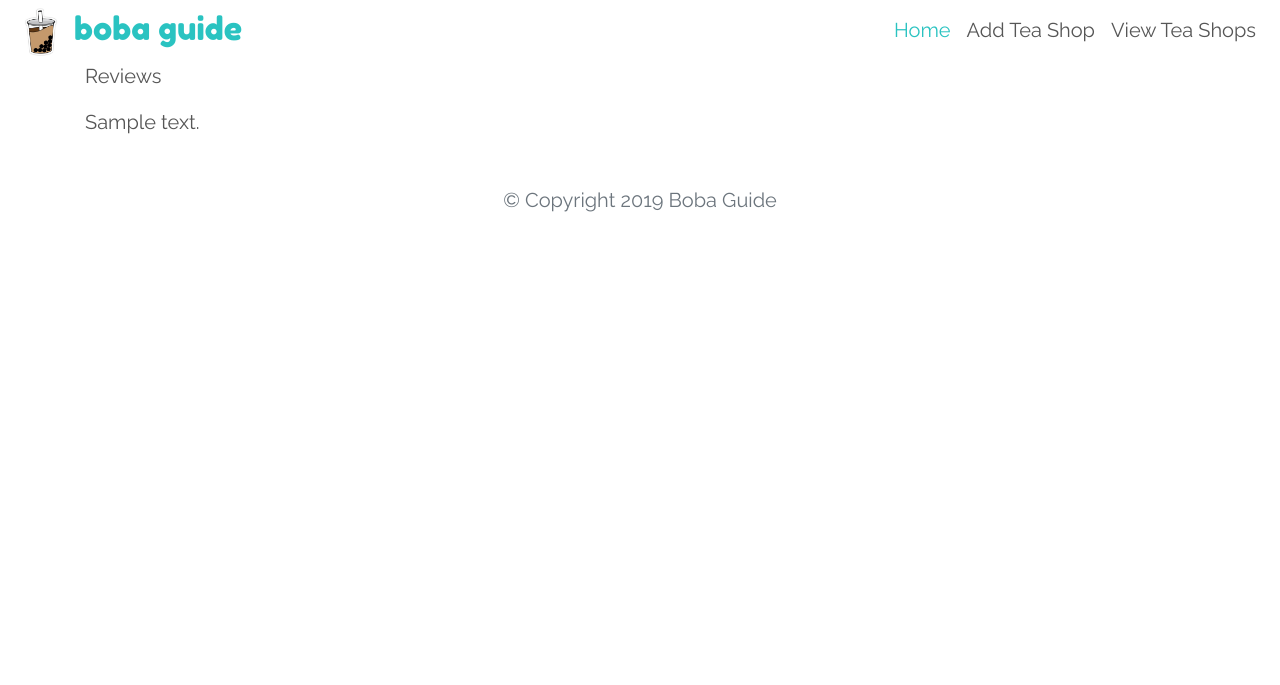
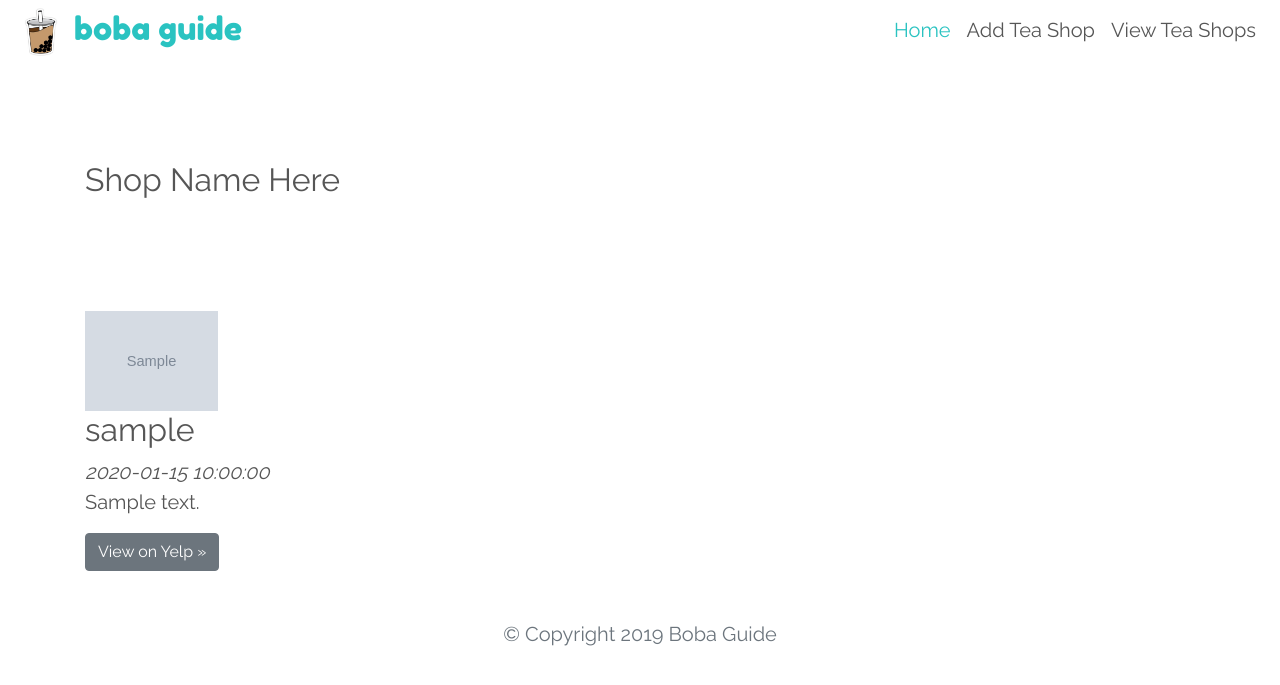
Before and after one commit to rooneyshuman/bobaguide, a Flask app: template templates/reviews.html in a window 1280 px wide. Shown: the top 685 px of the page. Run offline with Flask 2, Linux system fonts and the light colour scheme; the template is opened without the code that fills it: most values are stand-ins (such as "Sample title", 1, 10 or a date in 2020); grey boxes marked "Sample" are stand-in pictures; some libraries are stand-ins or nearby versions.

Commit message:
Render review information in reviews page

```diff
--- a/templates/reviews.html
+++ b/templates/reviews.html
@@ -7,9 +7,21 @@
 
 {% block content %}
 <div >
-  <div class="container">
-    <p>Reviews</p>
-    <p>{{ yelp_reviews }}</p}
+  <div class="container" style="height:250px">
+      <h2 style="padding-top:100px">Shop Name Here</h2>
+  </div>
+  <div class="container marketing">
+    <div class="row">
+        {% for review in yelp_reviews %}
+        <div class="col-lg-4">
+            <img src="{{ review.user_img }}" style="height:100px">
+            <h2>{{ review.user_name }}</h2>
+            <i>{{ review.date }}</i>
+            <p>{{ review.text }}</p>
+            <p><a class="btn btn-secondary" href="#" role="button">View on Yelp &raquo;</a></p>
+        </div>
+        {% endfor %}
+    </div>
   </div>
 </div>
 
```
